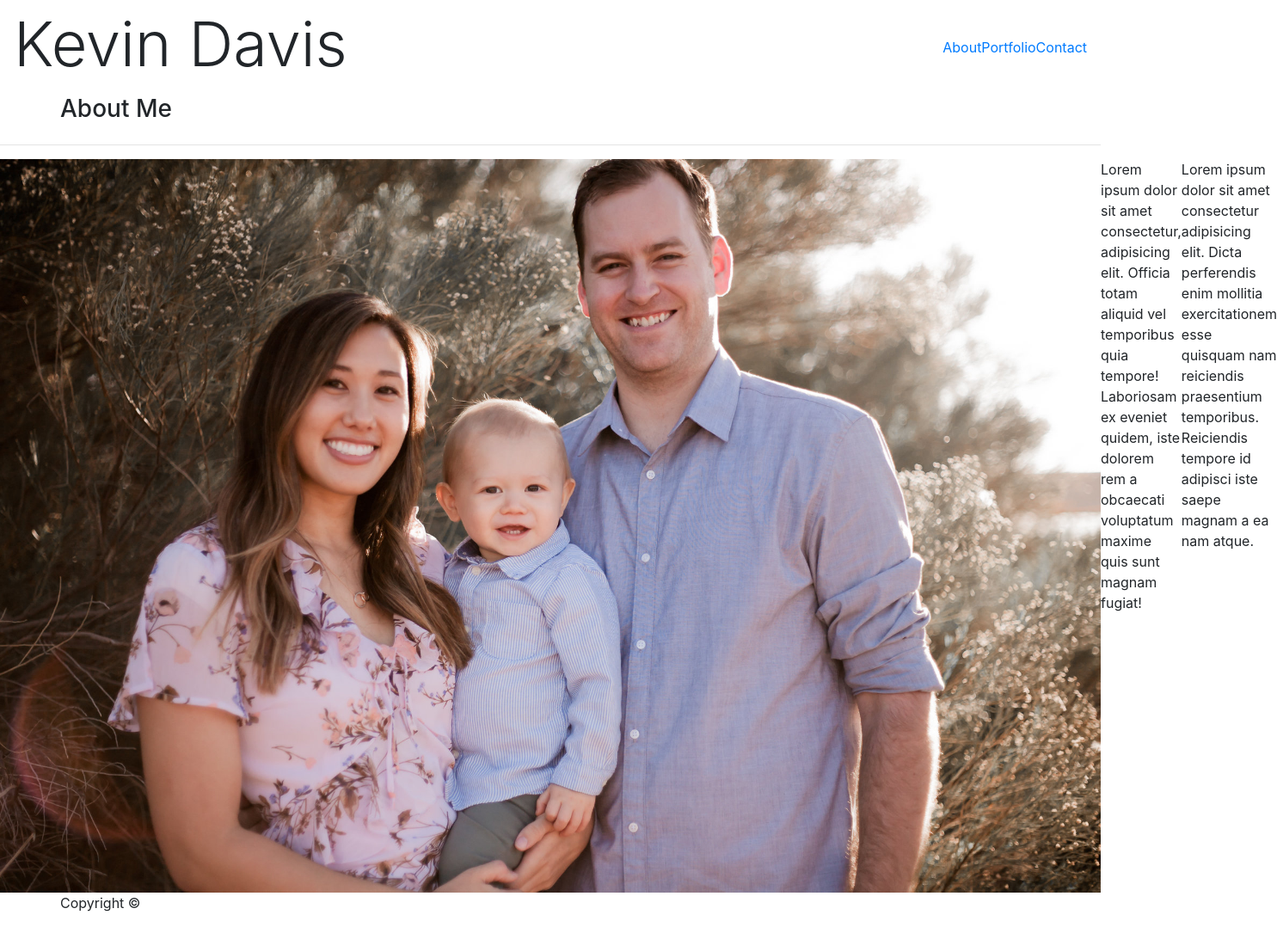
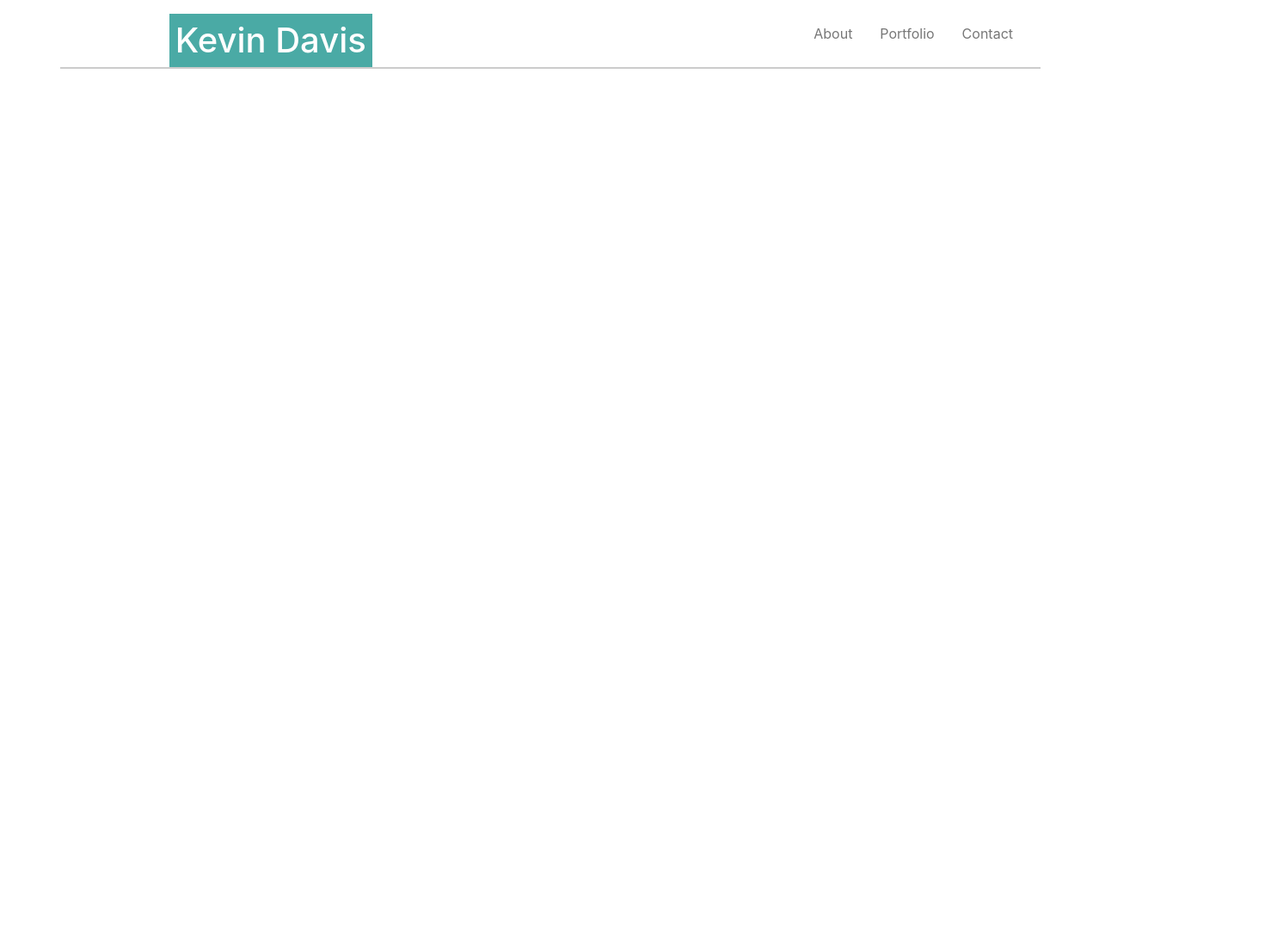
Before and after one commit to dawnpatrol506/Bootstrap-Portfolio, a plain HTML site: page index.html in a window 1280 px wide. Shown: the whole page at 86% size, 1485 px wide, since content can reach past the window. After the commit the page ends 800 px from the top, so only its background shows below. Drawn offline with nearby package versions, Linux system fonts and the light colour scheme; files that its build step writes are made by us from their sources.

Commit message:
started over with bootstrap in mind

```diff
--- a/assets/css/style.css
+++ b/assets/css/style.css
@@ -1,3 +1,28 @@
+body{
+    color: #777;
+}
+
 img{
     max-width: 200px;
 }
+
+a{
+    color: #777;
+}
+
+nav{
+    background-color: #ffffff;
+    border-bottom: solid #cccccc 2px;
+    padding: 0px;
+    margin: 0px;
+}
+
+h1{
+    color: #fff;
+    background-color: #4aaaa5;
+    padding: 7px;
+    margin: 0px;
+    position: relative;
+    top: 8px;
+    left: 10%;
+}
--- a/index.html
+++ b/index.html
@@ -1,48 +1,21 @@
 <!DOCTYPE html>
 <html lang="en">
-
 <head>
     <meta charset="UTF-8">
     <meta name="viewport" content="width=device-width, initial-scale=1.0">
-    <meta http-equiv="X-UA-Compatible" content="ie=edge">
-    <link rel="stylesheet" type="text/css" href="/Bootstrap/css/bootstrap.css">
-    <link rel="stylesheet" type="text/css" href="/assets/css/style.css">
-    <title>Kevin Davis Bio</title>
+    <link href="https://stackpath.bootstrapcdn.com/bootstrap/4.1.3/css/bootstrap.min.css" rel="stylesheet" integrity="sha384-MCw98/SFnGE8fJT3GXwEOngsV7Zt27NXFoaoApmYm81iuXoPkFOJwJ8ERdknLPMO" crossorigin="anonymous">
+    <link rel="stylesheet" type="text/css" href="assets/css/style.css">
+    <title>Kevin Davis</title>
 </head>
-
 <body>
-    <nav class="navbar">
-        <h1 class="display-3">Kevin Davis</h1>
+    <nav class="container navbar">
+        <h1>Kevin Davis</h1>
         <ul class="nav">
-            <li class="nav-item"><a href="index.html">About</a></li>
-            <li class="nav-item"><a href="portfolio.html">Portfolio</a></li>
-            <li class="nav-item"><a href="contact.html">Contact</a></li>
+            <li class="nav-item"><a class="nav-link" href="index.html">About</a></li>
+            <li class="nav-item"><a class="nav-link" href="portfolio.html">Portfolio</a></li>
+            <li class="nav-item"><a class="nav-link" href="contact.html">Contact</a></li>
         </ul>
     </nav>
 
-    <section class="container">
-        <div class="row">
-            <h3>About Me</h3>
-        </div>
-    </section>
-
-    <hr />
-
-    <section class="media">
-            <img src="/assets/images/fam.jpg" class="img-fluid float-left">
-            <p class="media-body">Lorem ipsum dolor sit amet consectetur, adipisicing elit. Officia totam aliquid vel temporibus quia tempore!
-                Laboriosam ex eveniet quidem, iste dolorem rem a obcaecati voluptatum maxime quis sunt magnam fugiat!</p>
-            <p class="media-body">Lorem ipsum dolor sit amet consectetur adipisicing elit. Dicta perferendis enim mollitia exercitationem esse
-                quisquam nam reiciendis praesentium temporibus. Reiciendis tempore id adipisci iste saepe magnam a ea nam
-                atque.</p>
-    </section>
-
-    <footer class="container">
-        <div class="row">
-            <p>Copyright &copy</p>
-        </div>
-    </footer>
-
 </body>
-
 </html>
```
